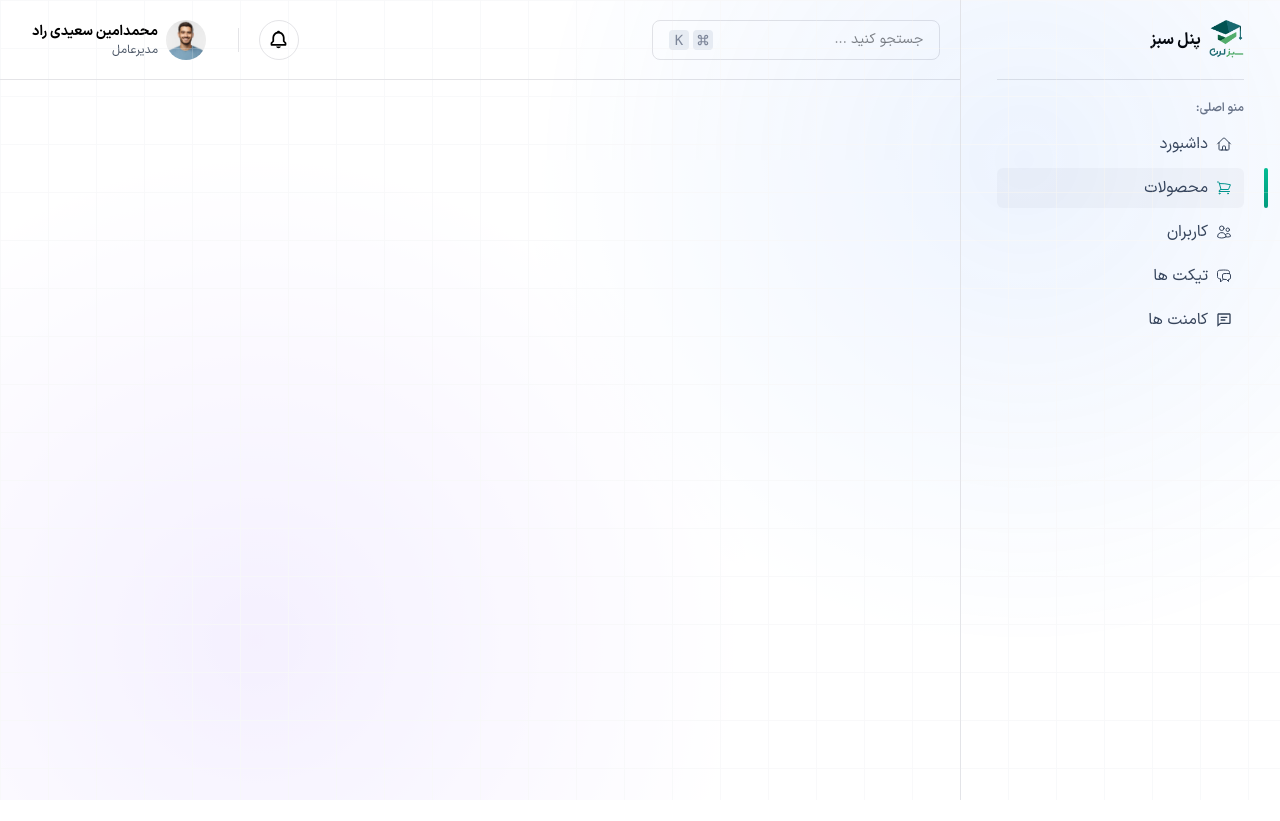
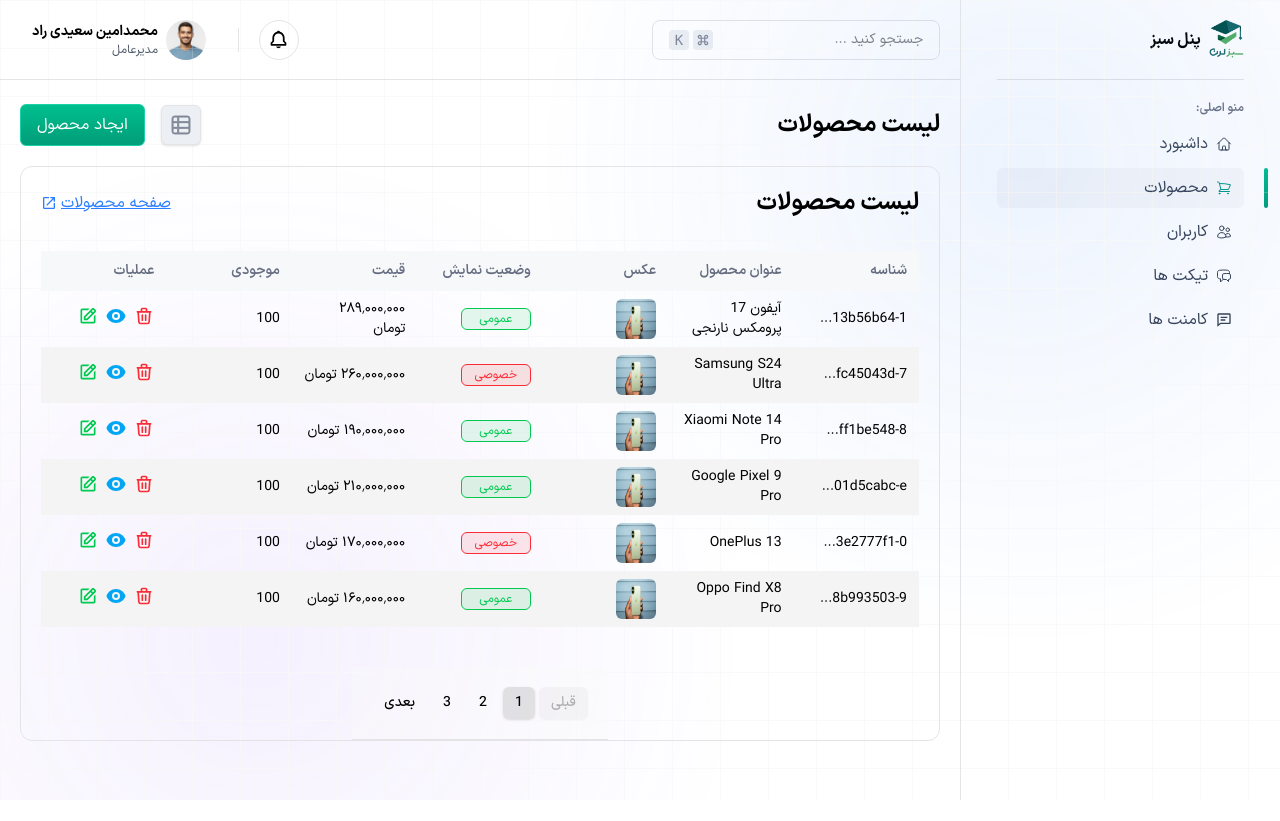
Before and after one commit to mohammaddadsetan/admin-dashboard, a React (Vite) app: page /products in a window 1280 px wide. Before the commit the page ends 800 px from the top, so only its background shows below. Built offline with nearby package versions, Linux system fonts and the light colour scheme.

Commit message:
feat(productsPage): implement products header and tableview on products

```diff
--- a/src/components/layout/main/dashboard/home/TitleElement.jsx
+++ b/src/components/layout/main/dashboard/home/TitleElement.jsx
@@ -4,7 +4,7 @@
   return (
     <div className="flex items-center justify-between">
       <p className="text-2xl font-bold">{title}</p>
-      {buttons && <div>{buttons}</div>}
+      {buttons && <div className="flex-center gap-4">{buttons}</div>}
     </div>
   );
 }
--- /dev/null
+++ b/src/components/layout/products/ProductsGridView.jsx
@@ -0,0 +1,7 @@
+import React from "react";
+
+function ProductsGridView() {
+  return <div>ProductsGridView</div>;
+}
+
+export default ProductsGridView;
--- /dev/null
+++ b/src/components/layout/products/ProductsTableView.jsx
@@ -0,0 +1,113 @@
+import React, { useState } from "react";
+import TableHeader from "../../ui/Table/elements/TableHeader";
+import TableHeaderData from "../../ui/Table/elements/TableHeaderData";
+import TableBody from "../../ui/Table/elements/TableBody";
+import TableRow from "../../ui/Table/elements/TableRow";
+import TableData from "../../ui/Table/elements/TableData";
+import clsx from "clsx";
+import { HiEye, HiOutlineTrash } from "react-icons/hi";
+import { BiEdit } from "react-icons/bi";
+import { Link } from "react-router";
+import { MdOpenInNew } from "react-icons/md";
+import EditButton from "../main/dashboard/home/Table/EditButton";
+import ViewButton from "../main/dashboard/home/Table/ViewButton";
+import Pagination from "../main/dashboard/home/Table/Pagination";
+import Table from "../../ui/Table/Table";
+import { tableAllTableHeaderData } from "../../../data/products";
+import DeleteBtn from "../main/dashboard/home/Table/DeleteBtn";
+function ProductsTableView({ products, setProducts, allProducts }) {
+  const tableData = {
+    header: {
+      title: "لیست محصولات",
+      Button: () => (
+        <Link
+          to={"/products"}
+          className="underline hover:text-blue-400 text-blue-500 flex-center gap-1"
+        >
+          <span>صفحه محصولات</span>
+          <MdOpenInNew />
+        </Link>
+      ),
+    },
+  };
+
+  const deleteProduct = (id) => {
+    const filteredProducts = products.filter((product) => product.id !== id);
+    setProducts(filteredProducts);
+  };
+
+  const changeView = (id) => {
+    setProducts((prevProducts) =>
+      prevProducts.map((product) =>
+        product.id === id
+          ? { ...product, isPublished: !product.isPublished }
+          : product,
+      ),
+    );
+  };
+
+  return (
+    <section className="flex flex-col items-center justify-center w-full border primary-border-color rounded-xl ">
+      <Table headerData={tableData.header}>
+        <TableHeader>
+          {tableAllTableHeaderData.map((data, index) => (
+            <TableHeaderData key={index} title={data} />
+          ))}
+        </TableHeader>
+        <TableBody>
+          {products.map((product) => (
+            <TableRow
+              key={product.id}
+              className=" flex *:flex w-full justify-between  items-center *:items-center flex-1 shrink! *:flex-1 *:shrink even:bg-zinc-100 text-sm *:h-14  *:px-3"
+            >
+              <TableData>{product.id.slice(0, 10) + "..."}</TableData>
+              <TableData>{product.title}</TableData>
+              <TableData>
+                <img
+                  src={product.img}
+                  alt={product.title}
+                  className="size-10 rounded-md"
+                />
+              </TableData>
+              <TableData>
+                <span
+                  className={clsx(
+                    product.isPublished ? "success-badge" : "danger-badge",
+                    "badge",
+                  )}
+                >
+                  {" "}
+                  {product.isPublished ? "عمومی" : "خصوصی"}
+                </span>
+              </TableData>
+              <TableData>
+                {product.price.toLocaleString("fa-IR") + " " + "تومان"}
+              </TableData>
+              <TableData>{product.entity} </TableData>
+              <TableData className="flex items-center gap-2">
+                <DeleteBtn
+                  title="حذف محصول"
+                  product={product}
+                  onSubmit={() => deleteProduct(product.id)}
+                />
+                <ViewButton
+                  title="تغییر وضعیت انتشار"
+                  product={product}
+                  onSubmit={() => changeView(product.id)}
+                />
+                <EditButton title="ویرایش مشخصات محصول" product={product} />
+              </TableData>
+            </TableRow>
+          ))}
+        </TableBody>
+      </Table>
+      <Pagination
+        products={allProducts}
+        itemsPerPage={6}
+        setItems={setProducts}
+      />
+    </section>
+  );
+}
+
+export default ProductsTableView;
--- a/src/data/products.js
+++ b/src/data/products.js
@@ -3,7 +3,16 @@
   "عنوان محصول",
   "وضعیت نمایش",
   "قیمت",
-  "",
+  "عملیات",
+];
+export const tableAllTableHeaderData = [
+  "شناسه",
+  "عنوان محصول",
+  "عکس",
+  "وضعیت نمایش",
+  "قیمت",
+  "موجودی",
+  "عملیات",
 ];
 
 const STATIC_DESCRIPTION =
--- a/src/pages/Products/page.jsx
+++ b/src/pages/Products/page.jsx
@@ -1,7 +1,50 @@
-import React from "react";
+import React, { useState } from "react";
+import TitleElement from "../../components/layout/main/dashboard/home/TitleElement";
+import { CiGrid41, CiViewTable } from "react-icons/ci";
+import ProductsTableView from "../../components/layout/products/ProductsTableView";
+import ProductsGridView from "../../components/layout/products/ProductsGridView";
+import { products } from "../../data/products";
+import Pagination from "../../components/layout/main/dashboard/home/Table/Pagination";
 
 function page() {
-  return <div></div>;
+  const [layoutType, setLayoutType] = useState("table");
+  const [allProducts, setAllProducts] = useState([...products]);
+
+  const Button = () => {
+    return (
+      <>
+        <button
+          onClick={toggleLayout}
+          className="text-2xl size-10 flex-center bg-[#ECEFF3] text-[#818898] *:stroke-1 rounded-md hover:bg-[#e1e4e7] duration-150 transition-all primary-border-color border cursor-pointer shadow"
+        >
+          {layoutType === "table" ? <CiViewTable /> : <CiGrid41 />}
+        </button>
+        <button className="primary-bg px-4 py-2">ایجاد محصول</button>
+      </>
+    );
+  };
+
+  const toggleLayout = () => {
+    const layout = layoutType === "table" ? "grid" : "table";
+    setLayoutType(layout);
+  };
+
+  return (
+    <div className="flex flex-col gap-5">
+      <TitleElement title={"لیست محصولات"} buttons={<Button />} />
+      <section>
+        {layoutType === "table" ? (
+          <ProductsTableView
+            products={allProducts}
+            allProducts={products}
+            setProducts={setAllProducts}
+          />
+        ) : (
+          <ProductsGridView />
+        )}
+      </section>
+    </div>
+  );
 }
 
 export default page;
```
